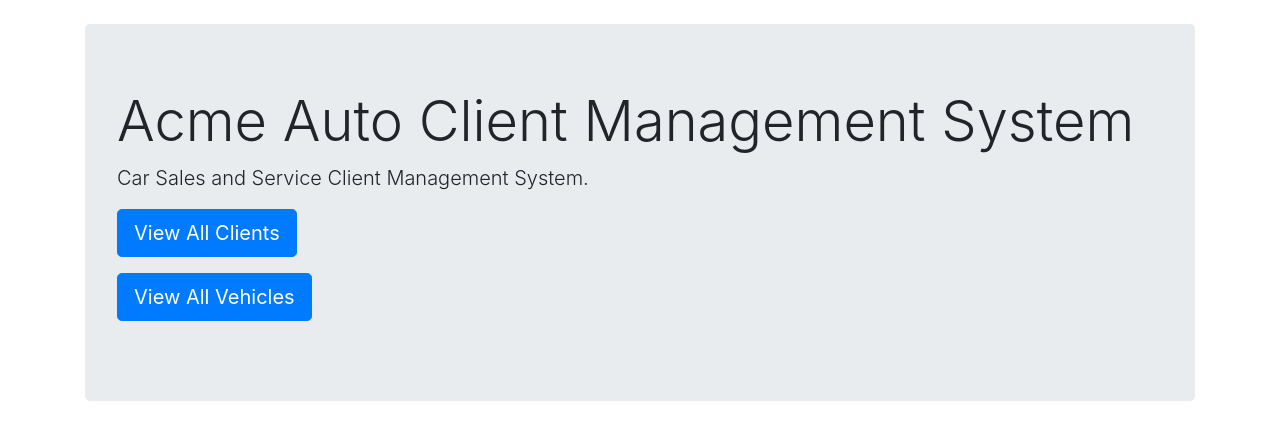
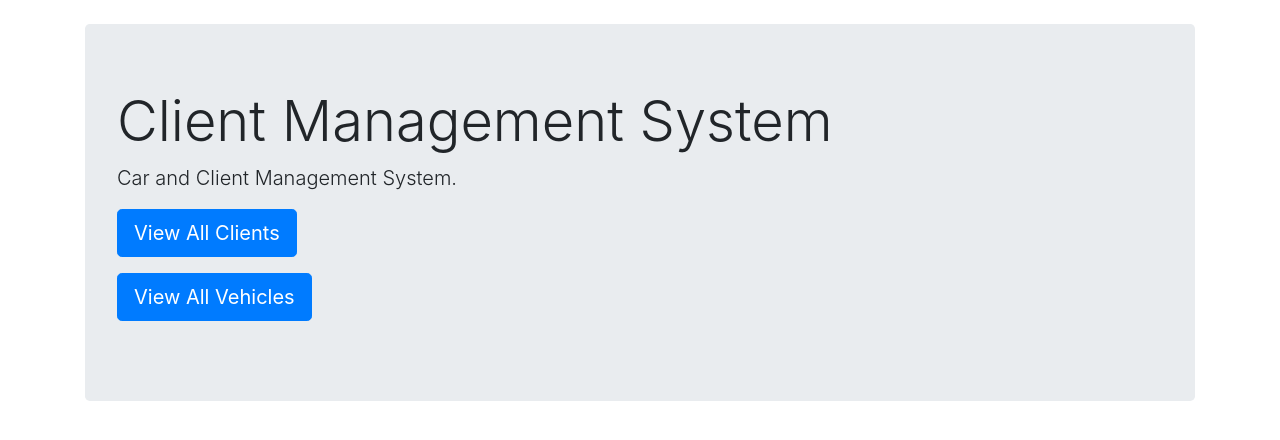
Before and after one commit to kjanderson-uno/8210-A3, a Django app: page / in a window 1280 px wide. Shown: the part 80-520 px from the top of the page. Run offline with Django 3.2, Linux system fonts and the light colour scheme; some libraries are stand-ins or nearby versions.

Commit message:
Small Change

```diff
--- a/templates/home.html
+++ b/templates/home.html
@@ -4,8 +4,8 @@
 
 {% block content %}
 <div class="jumbotron">
-  <h1 class="display-4">Acme Auto Client Management System</h1>
-  <p class="lead">Car Sales and Service Client Management System.</p>
+  <h1 class="display-4">Client Management System</h1>
+  <p class="lead">Car and Client Management System.</p>
   <p class="lead">
        <a class="btn btn-primary btn-lg" href="{% url 'client_list' %}" role="button">View All Clients</a>
   </p>
```
